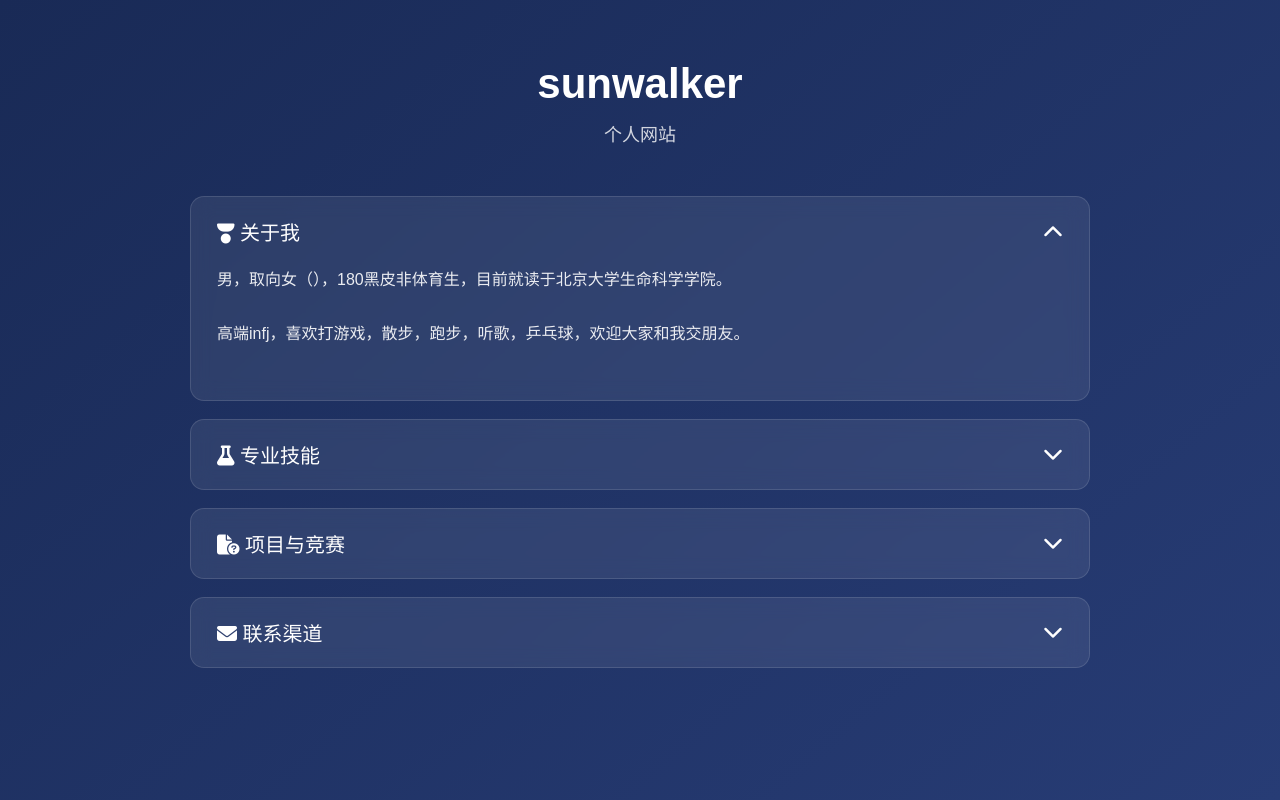
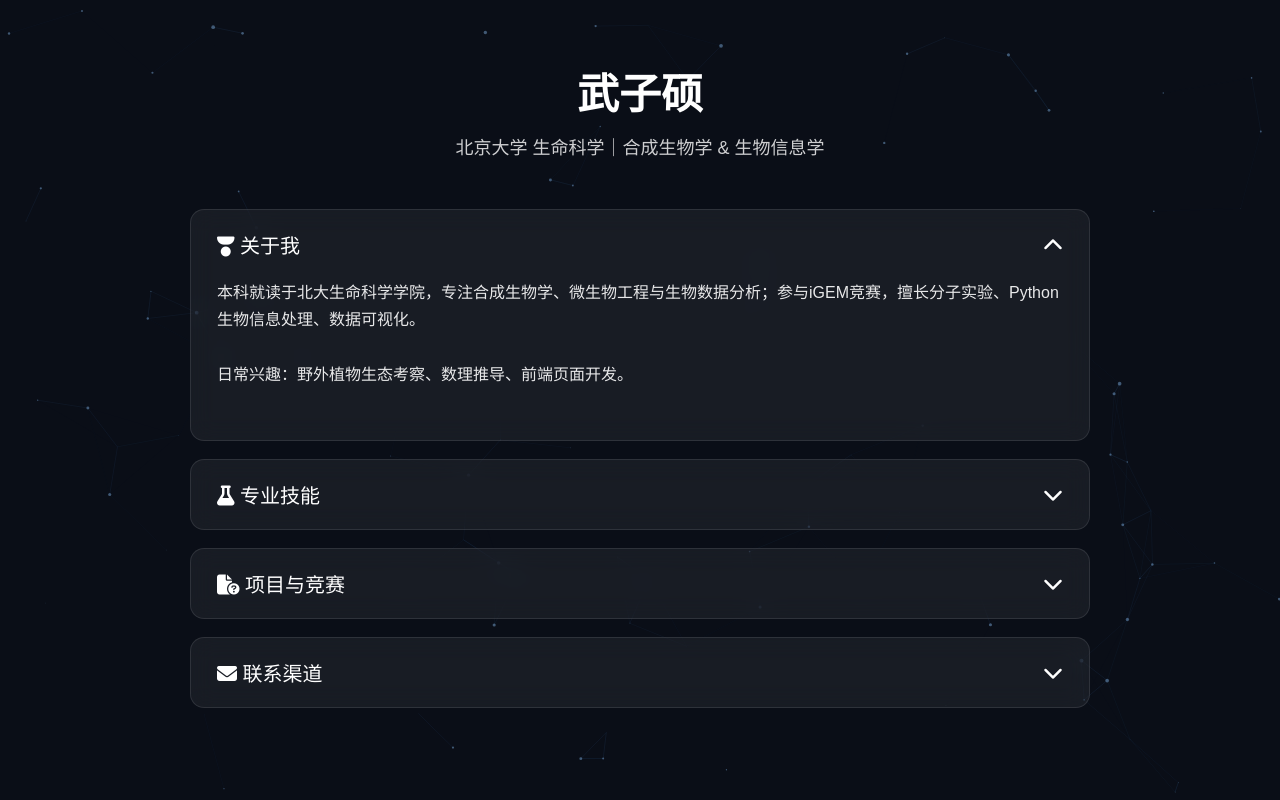
Before and after one commit to sunwalkerwuzishuo/sunwalkerwuzishuo.github.io, a plain HTML site: page index.html in a window 1280 px wide. Drawn offline with nearby package versions, Linux system fonts and the light colour scheme.

Commit message:
Update index.html

```diff
--- a/index.html
+++ b/index.html
@@ -13,14 +13,26 @@
 }
 body{
   min-height: 100vh;
-  background: linear-gradient(140deg, #192a56, #273c75);
   font-family: "Microsoft Yahei", sans-serif;
   color: #fff;
   padding: 60px 20px;
+  position: relative;
+  background: #0a0e17;
+}
+/* 粒子画布铺满全屏，置于底层 */
+#particles-bg{
+  position: fixed;
+  width: 100%;
+  height: 100%;
+  top: 0;
+  left: 0;
+  z-index: -1;
 }
 .container{
   max-width: 900px;
   margin: 0 auto;
+  position: relative;
+  z-index: 2;
 }
 /* 顶部大标题区域 */
 .header{
@@ -37,12 +49,12 @@ body{
 }
 /* 折叠模块容器 */
 .box-item{
-  background: rgba(255,255,255,0.08);
-  backdrop-filter: blur(10px);
+  background: rgba(255,255,255,0.06);
+  backdrop-filter: blur(12px);
   border-radius: 14px;
   margin-bottom: 18px;
   overflow: hidden;
-  border: 1px solid rgba(255,255,255,0.12);
+  border: 1px solid rgba(255,255,255,0.1);
 }
 /* 模块标题栏（可点击） */
 .box-title{
@@ -109,10 +121,12 @@ body{
 </style>
 </head>
 <body>
+<!-- 粒子背景画布 -->
+<div id="particles-bg"></div>
 <div class="container">
   <div class="header">
-    <h1>sunwalker</h1>
-    <p>个人网站</p>
+    <h1>武子硕</h1>
+    <p>北京大学 生命科学｜合成生物学 & 生物信息学</p>
   </div>
 
   <!-- 模块1：个人简介 -->
@@ -123,9 +137,9 @@ body{
     </div>
     <div class="box-content">
       <div class="box-content-inner">
-        男，取向女（），180黑皮非体育生，目前就读于北京大学生命科学学院。
+        本科就读于北大生命科学学院，专注合成生物学、微生物工程与生物数据分析；参与iGEM竞赛，擅长分子实验、Python生物信息处理、数据可视化。
         <br><br>
-        高端infj，喜欢打游戏，散步，跑步，听歌，乒乓球，欢迎大家和我交朋友。
+        日常兴趣：野外植物生态考察、数理推导、前端页面开发。
       </div>
     </div>
   </div>
@@ -189,7 +203,23 @@ body{
   </div>
 </div>
 
+<script src="https://cdn.jsdelivr.net/npm/particles.js@2.0.0/particles.min.js"></script>
 <script>
+// 粒子背景配置
+particlesJS("particles-bg",{
+  particles:{
+    number:{value:80},
+    color:{value:"#90c8ff"},
+    shape:{type:"circle"},
+    opacity:{value:0.4},
+    size:{value:2, random:true},
+    line_linked:{enable:true, color:"#4078b8", opacity:0.15},
+    move:{speed:0.8}
+  },
+  interactivity:{
+    onhover:{enable:true, mode:"grab"}
+  }
+})
 // 折叠展开逻辑
 const allBox = document.querySelectorAll('.box-item');
 allBox.forEach(box => {
```
